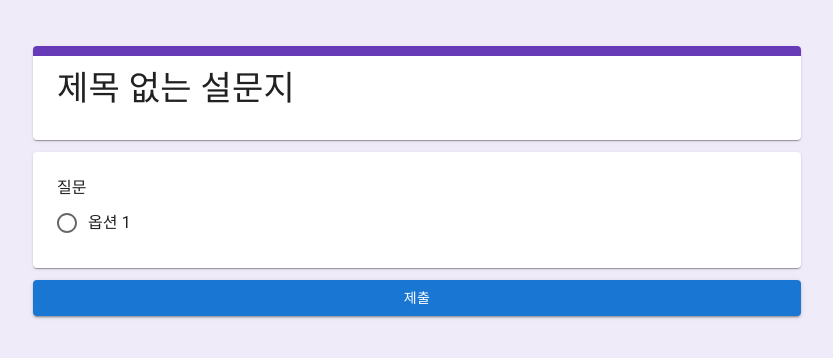
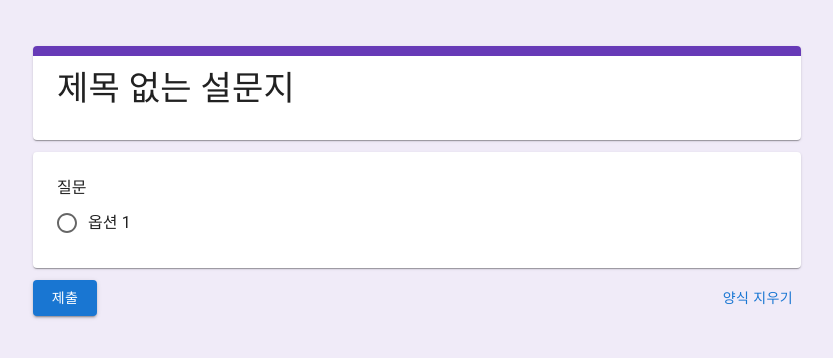
Before and after one commit to Yongveloper/google-form, a React (Vite) app: page /viewform in a window 1280 px wide. Shown: the top 358 px of the page, without its empty margins (223-1056 px from the left). Built offline with nearby package versions, Linux system fonts and the light colour scheme.

Commit message:
feat: 양식 지우기

```diff
--- a/src/pages/Form.tsx
+++ b/src/pages/Form.tsx
@@ -36,8 +36,6 @@ function Form() {
     );
   };
 
-  console.log(questions);
-
   return (
     <>
       <FormHeader />
--- a/src/pages/ViewForm.tsx
+++ b/src/pages/ViewForm.tsx
@@ -8,6 +8,7 @@ import {
   validateRequiredFields,
 } from '@store/slices/answerSlice';
 import Button from '@mui/material/Button';
+import Box from '@mui/system/Box';
 
 function ViewForm() {
   const dispatch = useAppDispatch();
@@ -16,12 +17,24 @@ function ViewForm() {
   const questions = useAppSelector((state) => state.question).filter(
     (question) => question.id !== 'title'
   );
+
   const isError = useAppSelector((state) =>
     state.answer.some((answer) => answer.isError)
   );
+
   const handleSubmit = () => {
     setSubmitting(true);
     dispatch(validateRequiredFields());
+  };
+
+  const handleInitAnswer = () => {
+    dispatch(setInitialAnswer(questions));
+  };
+
+  const handleInitAnswerBtnClick = () => {
+    if (confirm('정말 양식을 지우시겠습니까?')) {
+      window.location.reload();
+    }
   };
 
   useEffect(() => {
@@ -34,7 +47,7 @@ function ViewForm() {
   }, [isSubmitting, isError]);
 
   useEffect(() => {
-    dispatch(setInitialAnswer(questions));
+    handleInitAnswer();
   }, []);
 
   return (
@@ -50,9 +63,12 @@ function ViewForm() {
           contents={question.contents}
         />
       ))}
-      <Button variant="contained" onClick={handleSubmit}>
-        제출
-      </Button>
+      <Box sx={{ display: 'flex', justifyContent: 'space-between' }}>
+        <Button variant="contained" onClick={handleSubmit}>
+          제출
+        </Button>
+        <Button onClick={handleInitAnswerBtnClick}>양식 지우기</Button>
+      </Box>
     </>
   );
 }
```
